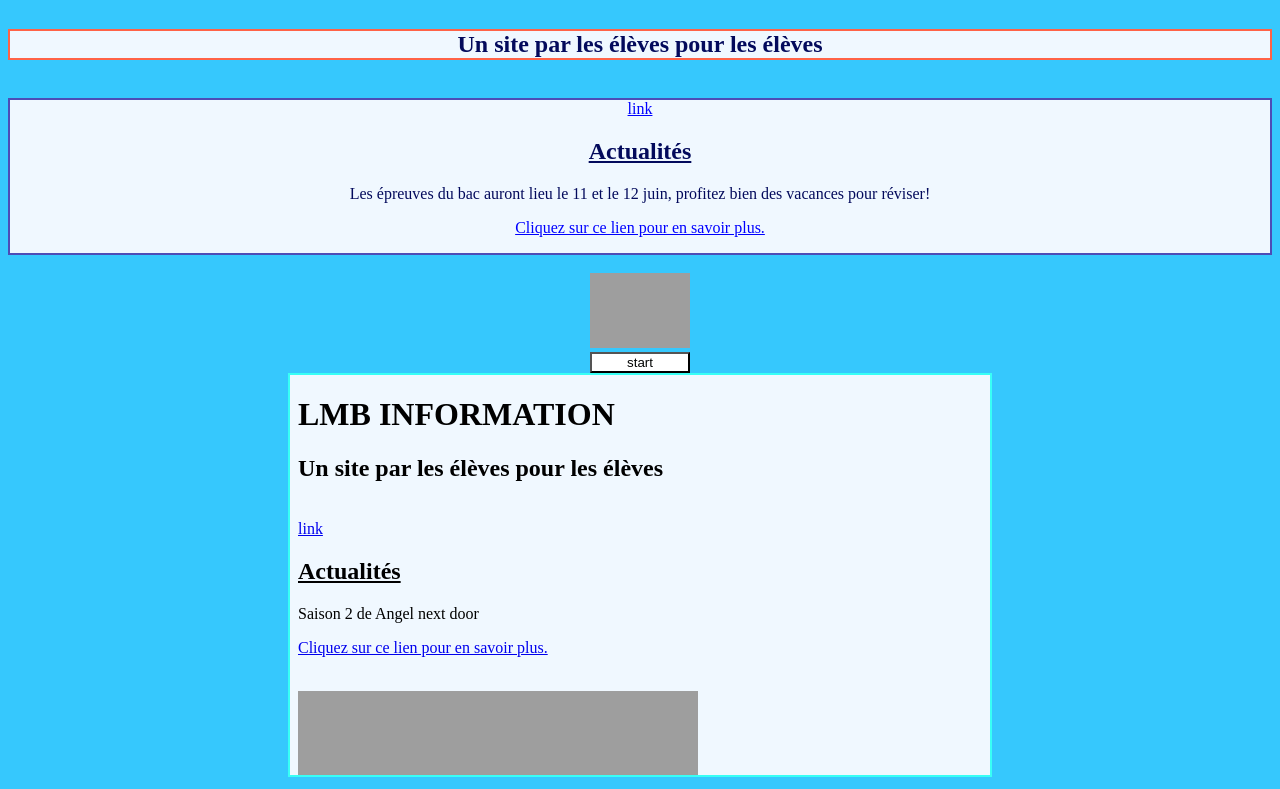
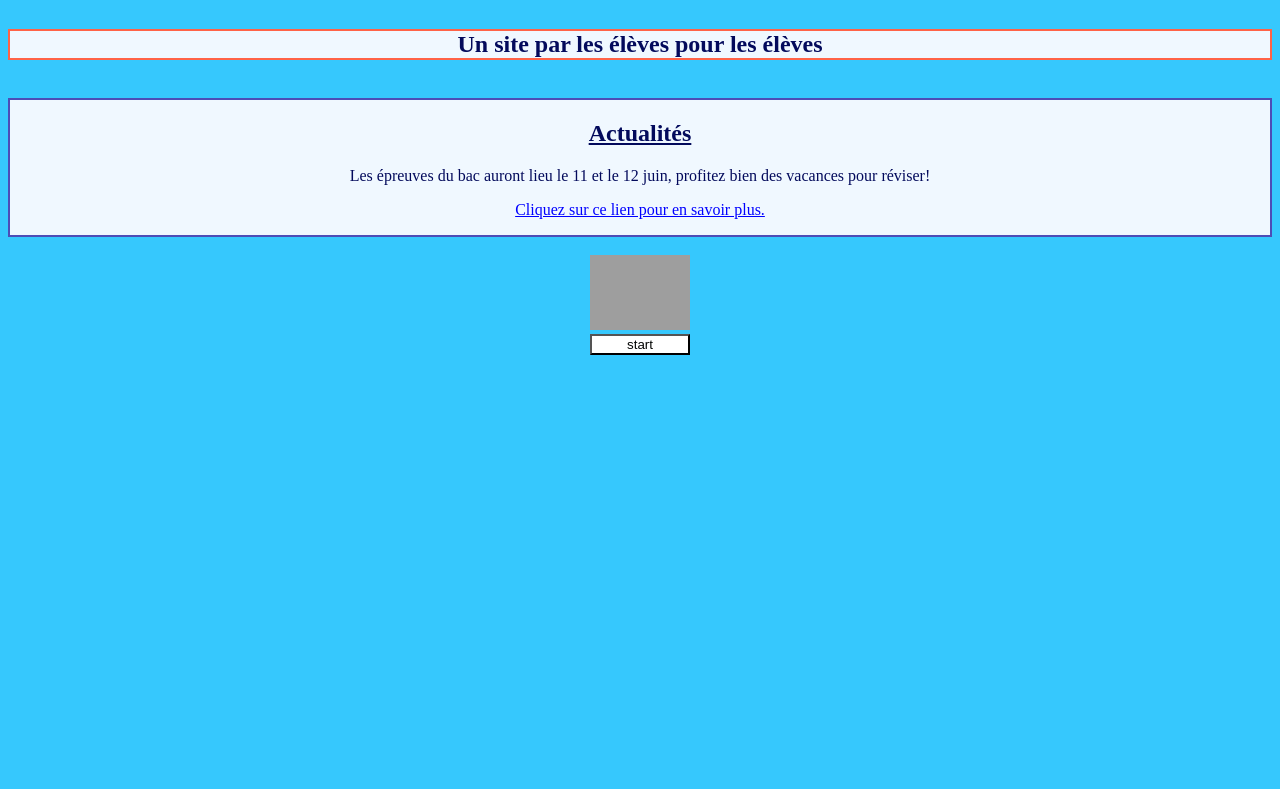
Before and after one commit to koj582/koj582.github.io, a plain HTML site: page index.html in a window 1280 px wide. Shown: the part 127-916 px from the top of the page. After the commit the page ends 800 px from the top, so only its background shows below. Drawn offline with Linux system fonts and the light colour scheme; grey boxes are pictures that could not be loaded.

Commit message:
Fix link and clean up index.html formatting
Updated the link for more information and removed unnecessary line breaks.

```diff
--- a/index.html
+++ b/index.html
@@ -15,10 +15,10 @@
         </div>
 
         <div class='paragraphes'>
-            <a href = "#ac">link</a>
+
             <h2 id="ac"><strong><ins>Actualités</ins></strong> </h2>
             <p>Les épreuves du bac auront lieu le 11 et le 12 juin, profitez bien des vacances pour réviser!</p>
-            <a href="iframe.html" target="_blank">Cliquez sur ce lien pour en savoir plus. </a>
+            <a href="http://siec.education.fr/candidats/examens/BCG/resultats/resultats-12" target="_blank">Cliquez sur ce lien pour en savoir plus. </a>
             <p>
 
         </div>
@@ -28,7 +28,7 @@
 
         <button onclick="Myfunction()">start</button>
         <br>
-        <iframe id="iframe" style="border: 2px solid rgb(56, 255, 245)"src="iframe.html" title="youtube" height="400px" width=" 700px"></iframe>
+
         <script>
 
         function darkmode() {
```
